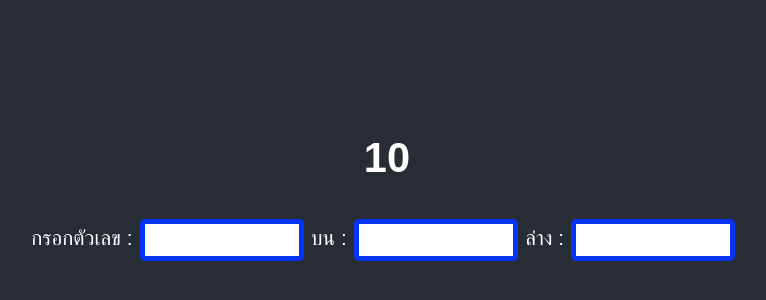
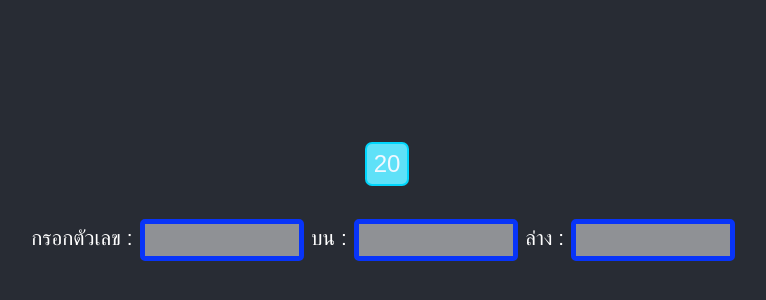
Before and after one commit to yajokgta/React, a React (Create React App) app in the folder leaning/: page / in a window 1280 px wide. Shown: the part 226-526 px from the top of the page, without its empty margins (253-1019 px from the left). Built offline with nearby package versions, Linux system fonts and the light colour scheme.

Commit message:
no message

```diff
--- a/leaning/src/App.css
+++ b/leaning/src/App.css
@@ -12,13 +12,26 @@
     animation: App-logo-spin infinite 20s linear;
   }
 }
+.btnshow
+{
+  color: rgb(240, 248, 255);
+  font-size: 24px;
+  text-align: center;
+  width: 40px;
+  height: 40px;
+  border: 5px #7fdffa;
+  border-radius: 5px;
+  background-color: rgb(95, 225, 248);
+  box-shadow: 0 0 0 2px rgb(0, 214, 252);
+  padding: 5px;
+}
 .number {
   font-size: 1rem;
   width: 150px;
   height: 30px;
   border-radius: 5px;
   border: 5px solid rgb(8, 52, 248);
-  background-color: rgb(255, 255, 255);
+  background-color: rgba(255, 255, 255, 0.479);
   text-align: center;
 }
 
--- a/leaning/src/App.js
+++ b/leaning/src/App.js
@@ -2,9 +2,9 @@ import logo from './logo.svg';
 import './App.css';
 var logic = require("./logic.js");
 function App() {
-  var numberbt = 10;
+  var numberbt = 20;
 
-  var shownumber = <label>{numberbt}</label>
+  var shownumber = <button className= "btnshow" value="Show">{numberbt}</button>
   return (
     <div className="App">
       <header className="App-header">
```
